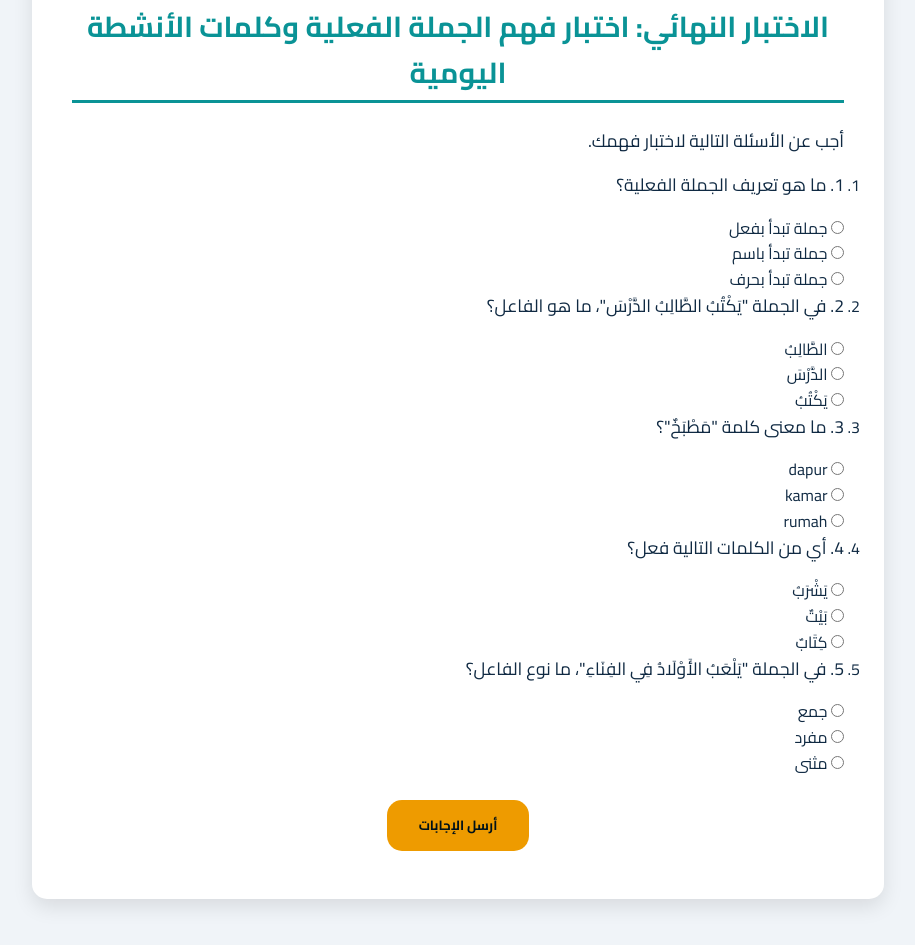
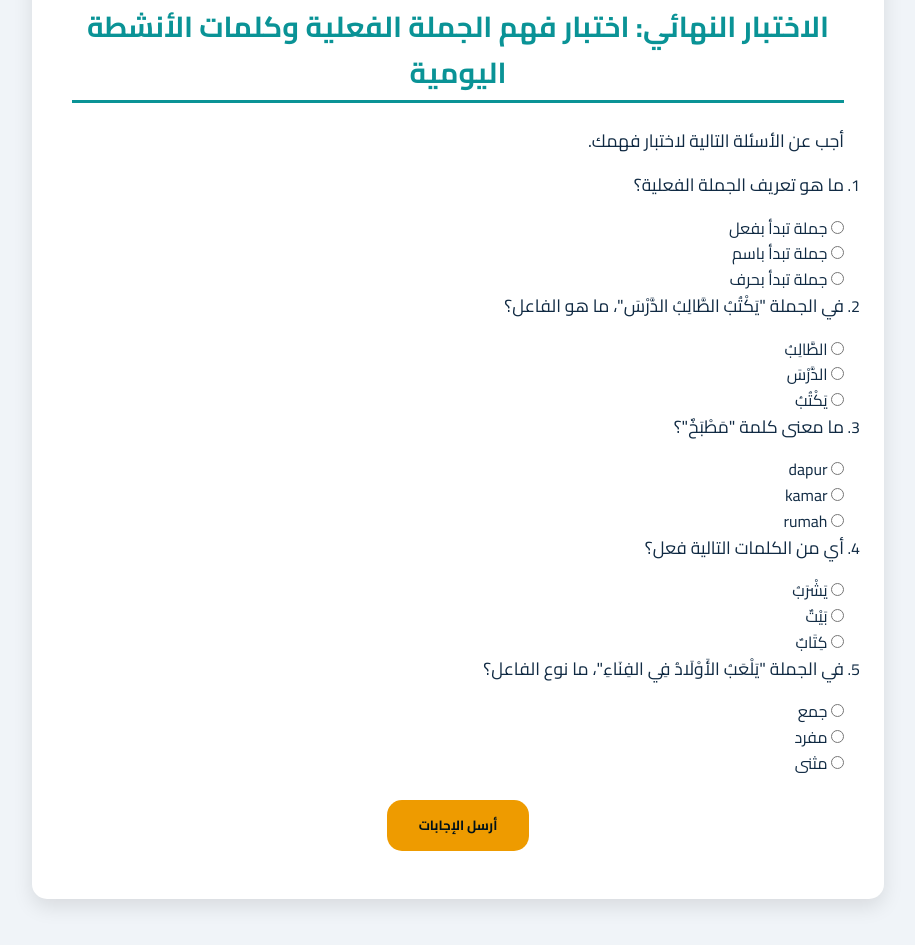
Before and after one commit to khozan/kitabahyaumiyah, a plain HTML site: page materi1.html in a window 1280 px wide. Shown: the part 6016-6961 px from the top of the page, without its empty margins (182-1097 px from the left). Drawn offline with Linux system fonts and the light colour scheme.

Commit message:
Update materi1.html

```diff
--- a/materi1.html
+++ b/materi1.html
@@ -538,31 +538,31 @@
 
       <ol>
         <li>
-          <p>1. ما هو تعريف الجملة الفعلية؟</p>
+          <p>ما هو تعريف الجملة الفعلية؟</p>
           <label><input type="radio" name="qf1" value="correct" required /> جملة تبدأ بفعل</label><br />
           <label><input type="radio" name="qf1" value="wrong" /> جملة تبدأ باسم</label><br />
           <label><input type="radio" name="qf1" value="wrong" /> جملة تبدأ بحرف</label>
         </li>
         <li>
-          <p>2. في الجملة "يَكْتُبُ الطَّالِبُ الدَّرْسَ"، ما هو الفاعل؟</p>
+          <p>في الجملة "يَكْتُبُ الطَّالِبُ الدَّرْسَ"، ما هو الفاعل؟</p>
           <label><input type="radio" name="qf2" value="correct" required /> الطَّالِبُ</label><br />
           <label><input type="radio" name="qf2" value="wrong" /> الدَّرْسَ</label><br />
           <label><input type="radio" name="qf2" value="wrong" /> يَكْتُبُ</label>
         </li>
         <li>
-          <p>3. ما معنى كلمة "مَطْبَخٌ"؟</p>
+          <p>ما معنى كلمة "مَطْبَخٌ"؟</p>
           <label><input type="radio" name="qf3" value="correct" required /> dapur</label><br />
           <label><input type="radio" name="qf3" value="wrong" /> kamar</label><br />
           <label><input type="radio" name="qf3" value="wrong" /> rumah</label>
         </li>
         <li>
-          <p>4. أي من الكلمات التالية فعل؟</p>
+          <p>أي من الكلمات التالية فعل؟</p>
           <label><input type="radio" name="qf4" value="correct" required /> يَشْرَبُ</label><br />
           <label><input type="radio" name="qf4" value="wrong" /> بَيْتٌ</label><br />
           <label><input type="radio" name="qf4" value="wrong" /> كِتَابٌ</label>
         </li>
         <li>
-          <p>5. في الجملة "يَلْعَبُ الأَوْلَادُ فِي الفِنَاءِ"، ما نوع الفاعل؟</p>
+          <p>في الجملة "يَلْعَبُ الأَوْلَادُ فِي الفِنَاءِ"، ما نوع الفاعل؟</p>
           <label><input type="radio" name="qf5" value="correct" required /> جمع</label><br />
           <label><input type="radio" name="qf5" value="wrong" /> مفرد</label><br />
           <label><input type="radio" name="qf5" value="wrong" /> مثنى</label>
```
